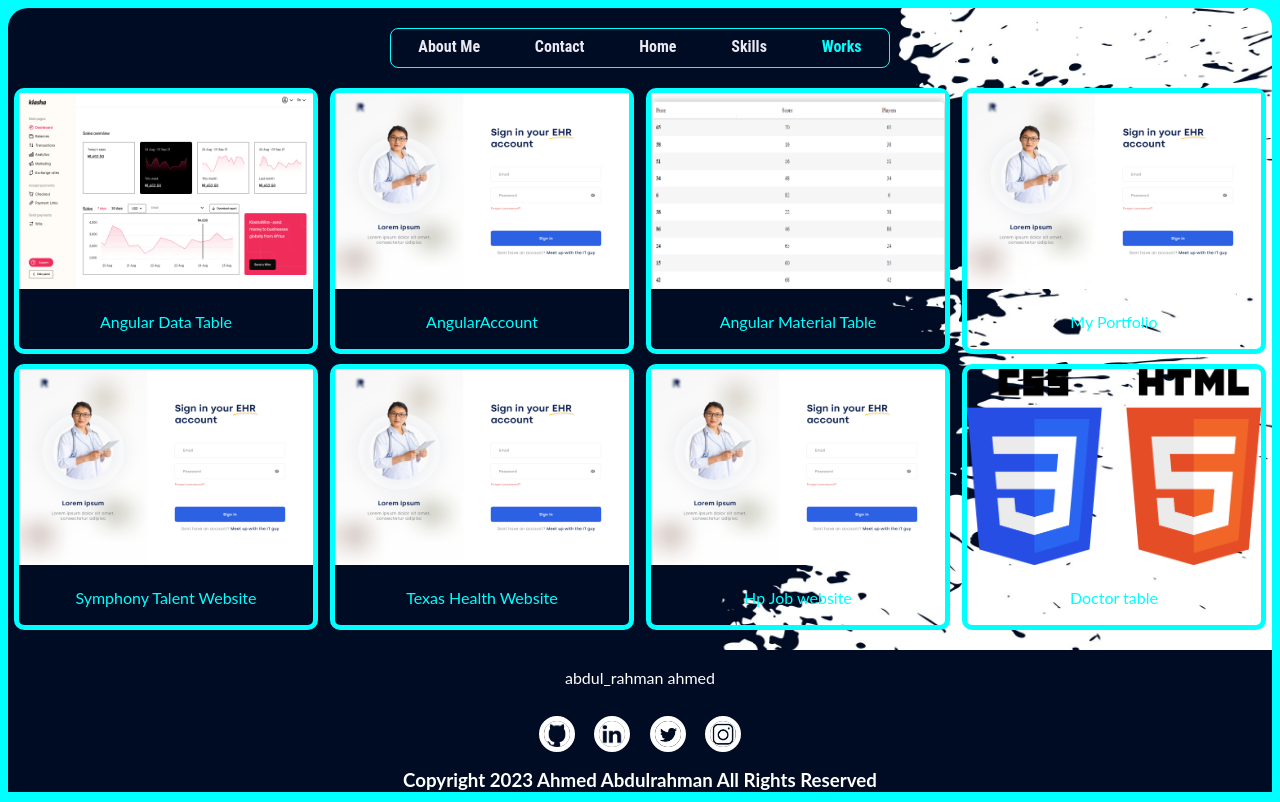
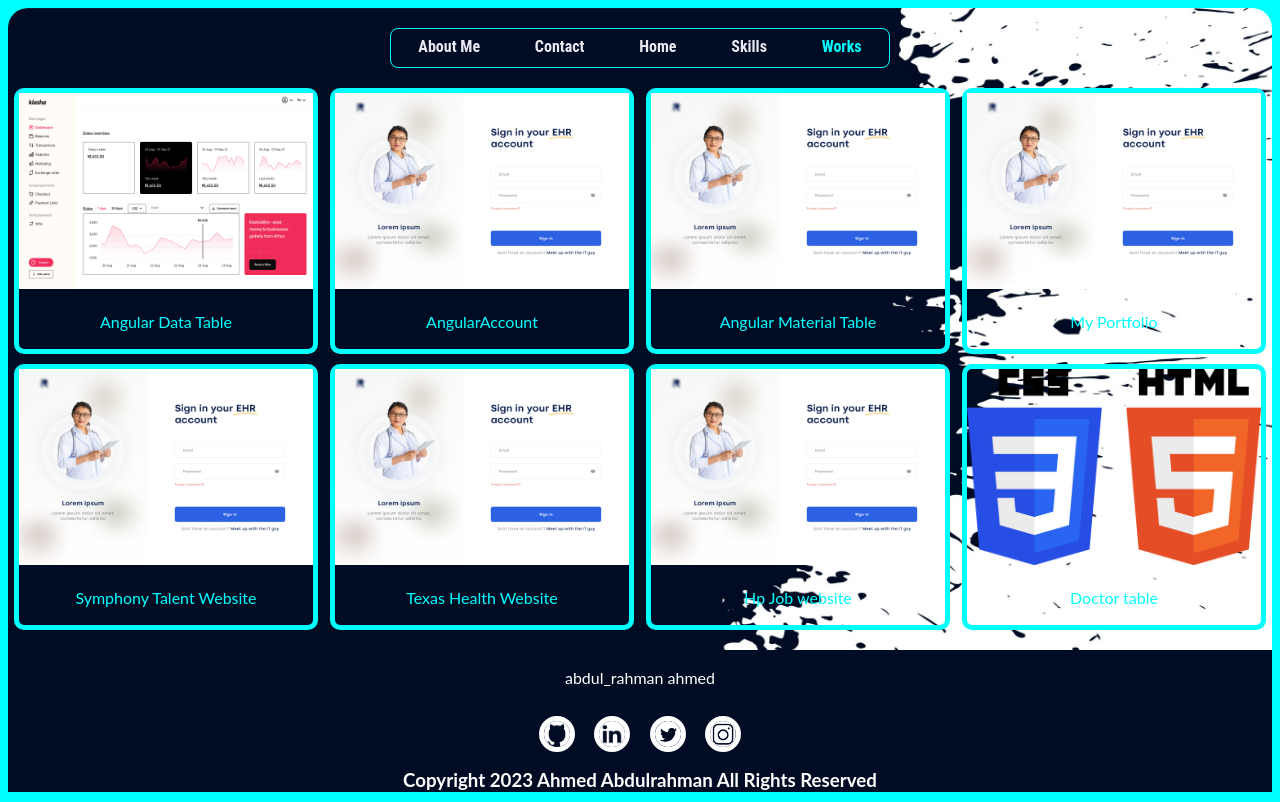
Before and after one commit to Rahman-Abdul/my-portfolio, a Next.js app: page /works in a window 1280 px wide. Built offline with nearby package versions, Linux system fonts and the light colour scheme.

Commit message:
new changes

```diff
--- a/pages/works.tsx
+++ b/pages/works.tsx
@@ -37,7 +37,7 @@ const Works: any = () => {
 <div className="responsive">
   <div className="gallery">
     <a target="_blank" href="img_lights.jpg">
-    <Image src={table} alt="Illustrator" width="600" height="400"/>
+    <Image src={doctor} alt="Illustrator" width="600" height="400"/>
     </a>
     <div className="desc">Angular Material Table</div>
   </div>
```
